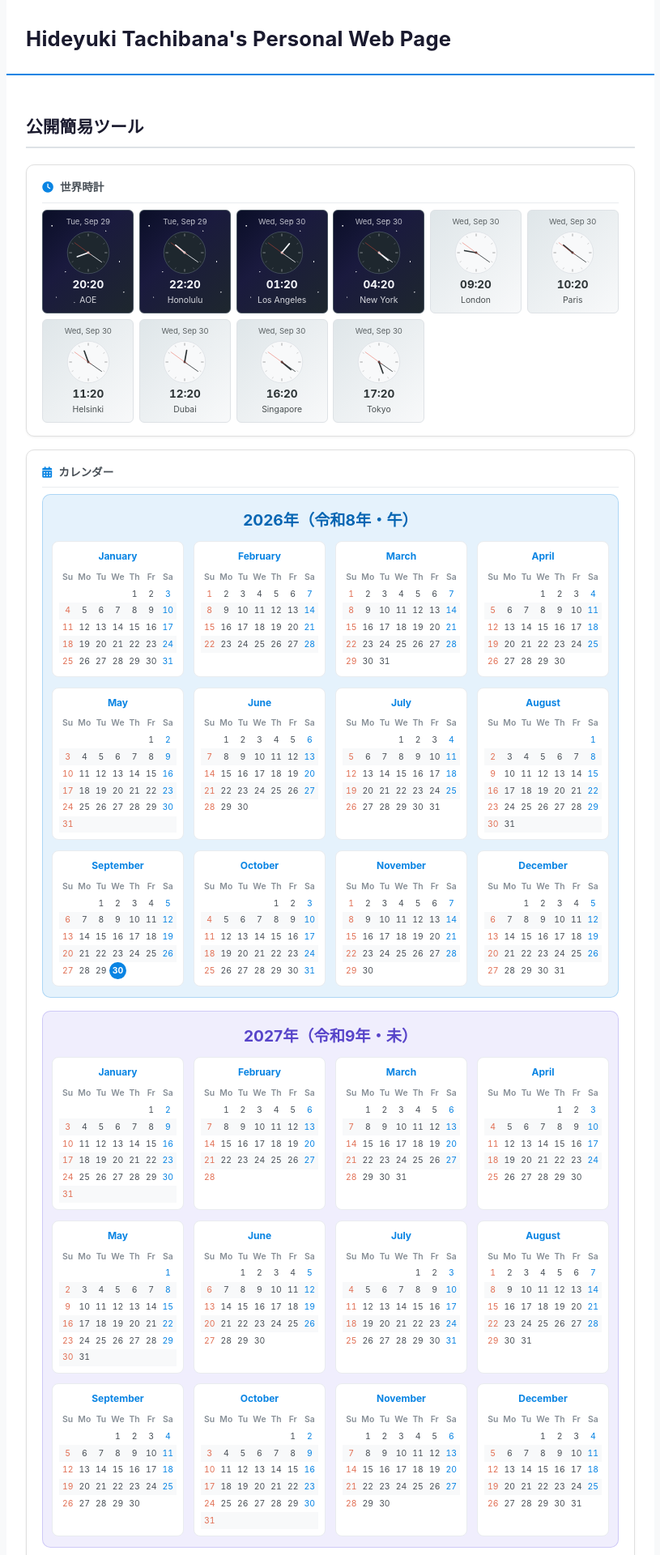
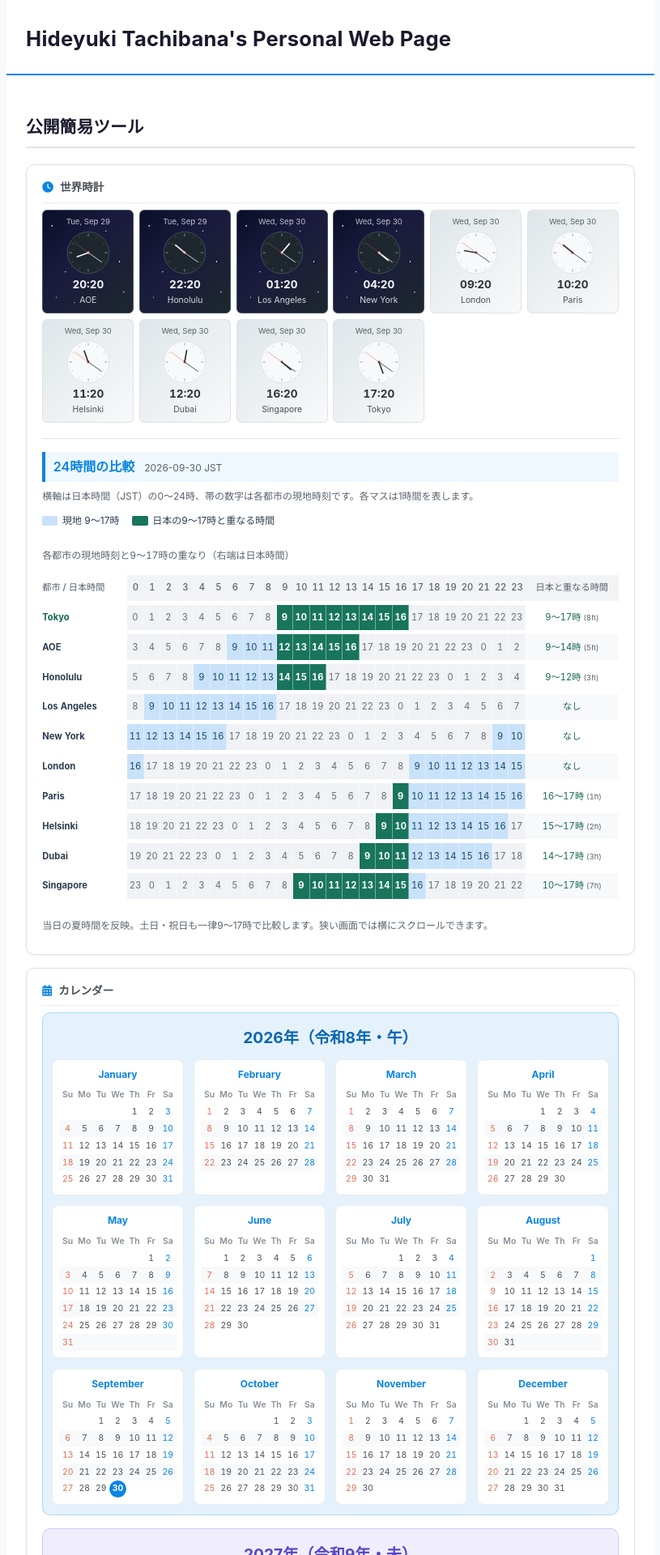
Before and after one commit to tachi-hi/tachi-hi.github.io, a Jekyll site: the page built from tools.html, in a window 1280 px wide. Shown: the top 1920 px of the page at 81% size, without its empty margins (232-1047 px from the left). Built offline with Jekyll 4.4.1, drawn with Linux system fonts in a browser that asks for light colours; a style sheet for code colours, icons or effects is not loaded.

Commit message:
日本と各都市の勤務時間の重なりを比較できる帯グラフを追加
Co-authored-by: Codex <noreply@openai.com>

```diff
--- a/css/style.css
+++ b/css/style.css
@@ -787,6 +787,34 @@ textarea {
   opacity: 0.85;
 }
 
+.world-hours {
+  margin-top: 1.2rem;
+  padding-top: 1rem;
+  border-top: 1px solid #dee2e6;
+}
+
+.world-hours h2 { font-size: 1rem; margin: 0 0 0.5rem; }
+.world-hours h2 span { font-size: 0.75rem; font-weight: 400; color: #59636d; margin-left: 0.5rem; }
+.world-hours-note { font-size: 0.75rem; color: #59636d; margin: 0.5rem 0; }
+.world-hours-legend { display: flex; flex-wrap: wrap; gap: 0.4rem 1rem; font-size: 0.75rem; margin: 0.6rem 0; }
+.world-hours-legend span { display: inline-flex; align-items: center; gap: 0.35rem; }
+.world-hours-legend i { display: inline-block; width: 1.2rem; height: 0.8rem; border-radius: 2px; }
+.world-hours-scroll { overflow-x: auto; padding-bottom: 0.3rem; }
+.world-hours-scroll:focus-visible { outline: 2px solid #0984e3; outline-offset: 2px; }
+.world-hours-table { width: 100%; min-width: 700px; border-collapse: separate; border-spacing: 0 5px; table-layout: fixed; font-size: 0.7rem; font-variant-numeric: tabular-nums; }
+.world-hours-table caption { text-align: left; }
+.world-hours-table th, .world-hours-table td { text-align: center; padding: 0.4rem 0; border: 0; }
+.world-hours-table th:first-child { width: 105px; text-align: left; position: sticky; left: 0; background: #fff; z-index: 1; }
+.world-hours-table th:last-child { width: 115px; }
+.world-hours-table thead th { color: #59636d; font-weight: 500; }
+.world-hours-table td:not(:last-child) { border-right: 1px solid rgba(255,255,255,0.4); }
+.world-hours-table .hours-tokyo th { color: #146950; }
+.hours-off { background: #f0f2f5; color: #626c77; }
+.hours-work { background: #c9e2fa; color: #16466e; }
+.hours-overlap { background: #18755c; color: #fff; font-weight: 700; }
+.hours-summary { color: #146950; white-space: nowrap; }
+.hours-summary small { color: #59636d; }
+
 /* ============================================
    Yearly Calendar
    ============================================ */
--- a/js/tools-calendar.js
+++ b/js/tools-calendar.js
@@ -110,8 +110,67 @@ document.addEventListener("DOMContentLoaded", function () {
     container.innerHTML = html;
   }
 
+  var worldHoursDate = "";
+
+  function renderWorldHours(date) {
+    var table = document.getElementById("world-hours-table");
+    if (!table) return;
+    // ブラウザのタイムゾーンに依存せず、日本の当日0時を基準にする。
+    var parts = new Intl.DateTimeFormat("en-US", {
+      timeZone: "Asia/Tokyo", year: "numeric", month: "2-digit", day: "2-digit"
+    }).formatToParts(date);
+    var fields = {};
+    parts.forEach(function (part) { fields[part.type] = part.value; });
+    var dayKey = fields.year + "-" + fields.month + "-" + fields.day;
+    if (worldHoursDate === dayKey) return;
+    worldHoursDate = dayKey;
+    var start = new Date(dayKey + "T00:00:00+09:00").getTime();
+    document.getElementById("world-hours-date").textContent = dayKey + " JST";
+
+    var html = '<caption class="world-hours-note">各都市の現地時刻と9〜17時の重なり（右端は日本時間）</caption>';
+    html += '<thead><tr><th scope="col">都市 / 日本時間</th>';
+    for (var h = 0; h < 24; h++) {
+      html += '<th scope="col">' + h + '</th>';
+    }
+    html += '<th scope="col">日本と重なる時間</th></tr></thead><tbody>';
+    // 比較の基準となる東京を先頭に置く。
+    var rows = timezones.filter(function (tz) { return tz.tz === "Asia/Tokyo"; })
+      .concat(timezones.filter(function (tz) { return tz.tz !== "Asia/Tokyo"; }));
+    rows.forEach(function (tz) {
+      var formatter = new Intl.DateTimeFormat("ja-JP", {
+        timeZone: tz.tz, hour: "2-digit", hourCycle: "h23"
+      });
+      var overlaps = [];
+      html += '<tr' + (tz.tz === "Asia/Tokyo" ? ' class="hours-tokyo"' : '') + '><th scope="row">' + tz.label + '</th>';
+      for (var hour = 0; hour < 24; hour++) {
+        var instant = new Date(start + hour * 3600000);
+        var localHour = Number(formatter.formatToParts(instant).filter(function (p) { return p.type === "hour"; })[0].value);
+        var working = localHour >= 9 && localHour < 17;
+        var overlap = working && hour >= 9 && hour < 17;
+        if (overlap) overlaps.push(hour);
+        var cls = overlap ? "hours-overlap" : working ? "hours-work" : "hours-off";
+        var detail = tz.label + " " + getLocalDateStr(instant, tz.tz) + " " + localHour + ":00 / JST " + hour + ":00";
+        if (working) detail += "・現地9〜17時";
+        if (overlap) detail += "・日本の9〜17時と重複";
+        html += '<td class="' + cls + '" title="' + detail + '"><span>' + localHour + '</span></td>';
+      }
+      // 連続した区間をまとめ、日本時間で併記する。
+      var ranges = [];
+      overlaps.forEach(function (hour) {
+        var last = ranges[ranges.length - 1];
+        if (last && last[1] === hour) last[1] = hour + 1;
+        else ranges.push([hour, hour + 1]);
+      });
+      var summary = ranges.map(function (range) { return range[0] + "〜" + range[1] + "時"; }).join("、");
+      html += '<td class="hours-summary">' + (summary ? summary + ' <small>(' + overlaps.length + 'h)</small>' : 'なし') + '</td></tr>';
+    });
+    table.innerHTML = html + '</tbody>';
+  }
+
   function updateClockFromNow() {
-    renderWorldClock(new Date());
+    var now = new Date();
+    renderWorldClock(now);
+    renderWorldHours(now);
   }
 
   if (document.getElementById("timelist")) {
--- a/tools.html
+++ b/tools.html
@@ -18,6 +18,18 @@ custom_js:
 <div class="widget">
   <div class="widget-title"><i class="fa-solid fa-clock"></i> 世界時計</div>
   <div id="timelist" class="clock-grid"></div>
+  <section class="world-hours" aria-labelledby="world-hours-title">
+    <h2 id="world-hours-title">24時間の比較 <span id="world-hours-date"></span></h2>
+    <p class="world-hours-note">横軸は日本時間（JST）の0〜24時、帯の数字は各都市の現地時刻です。各マスは1時間を表します。</p>
+    <div class="world-hours-legend">
+      <span><i class="hours-work"></i>現地 9〜17時</span>
+      <span><i class="hours-overlap"></i>日本の9〜17時と重なる時間</span>
+    </div>
+    <div class="world-hours-scroll" tabindex="0" role="region" aria-label="各都市の24時間比較表（横にスクロールできます）">
+      <table id="world-hours-table" class="world-hours-table"></table>
+    </div>
+    <p class="world-hours-note">当日の夏時間を反映。土日・祝日も一律9〜17時で比較します。狭い画面では横にスクロールできます。</p>
+  </section>
 </div>
 
 <div class="widget">
```
